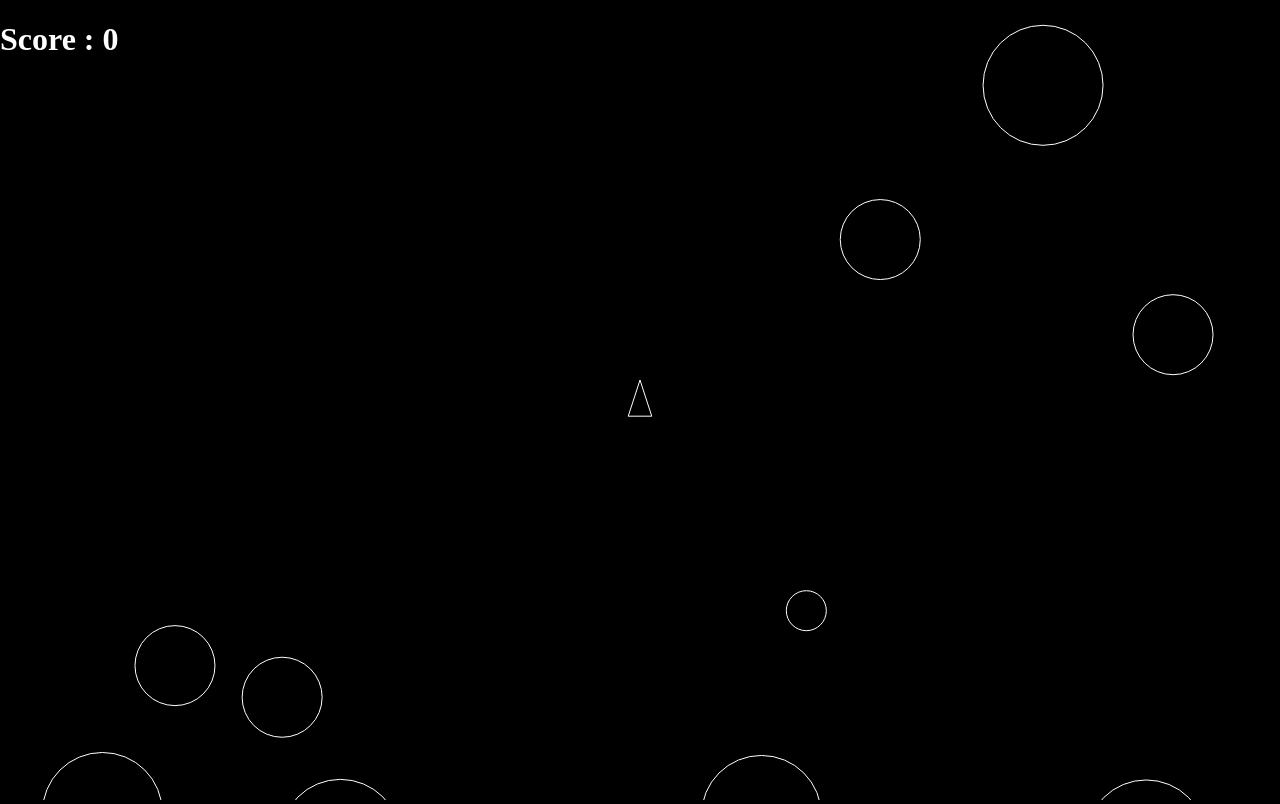
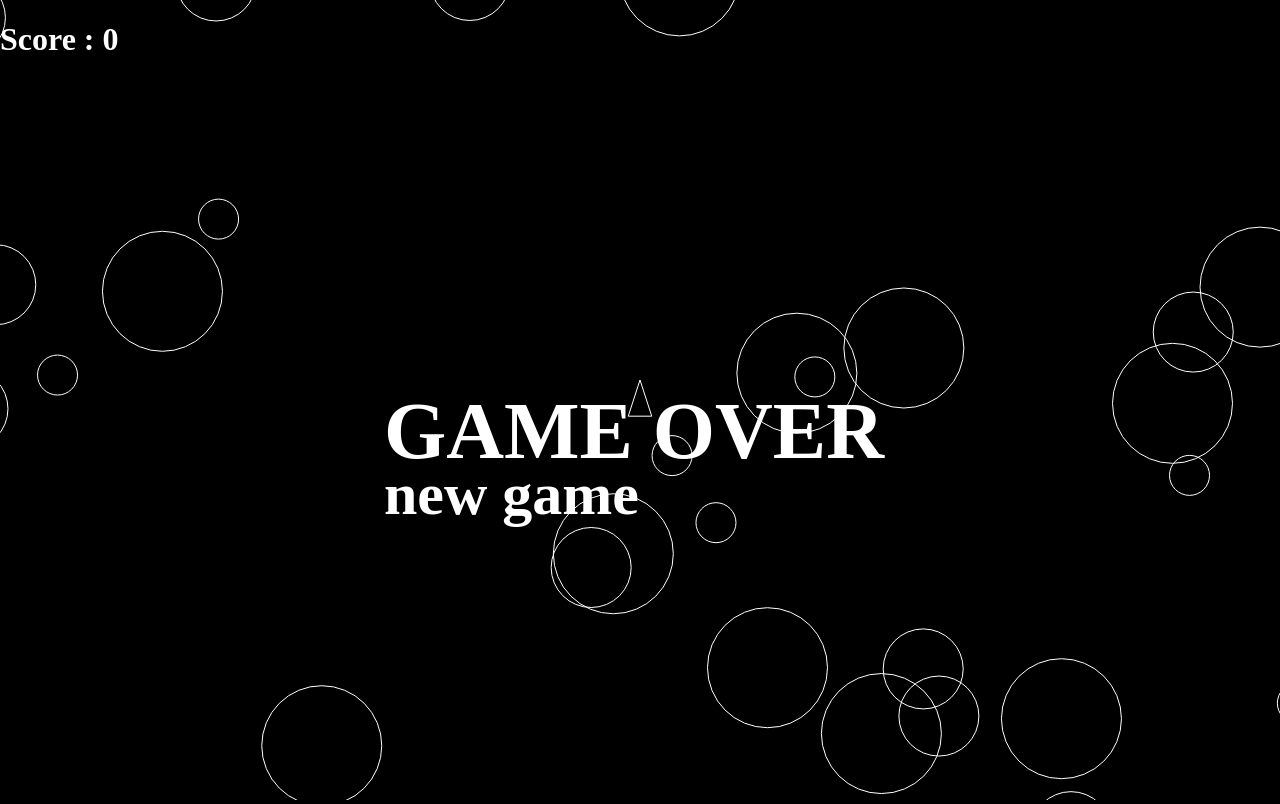
Before and after one commit to NH35/Asteroid.js, a plain HTML site: page index.html in a window 1280 px wide. Drawn offline with Linux system fonts and the light colour scheme.

Commit message:
Add files via upload

```diff
--- a/gameScript.js
+++ b/gameScript.js
@@ -3,39 +3,60 @@ canvas.width = window.innerWidth; //redefinit la tailel de la canvas
 canvas.height = window.innerHeight;
 const c = canvas.getContext("2d");
 
-const center = { x: canvas.width / 2, y: canvas.height / 2, z: 0 };
-var timeStep = 1; //si on veux accelerer la simulation
-var score = 0;
-let isScoreUpdatable = true;
+const CENTER = { x: canvas.width / 2, y: canvas.height / 2, z: 0 };
+var timeStep = 1; // if you want to speed up the simulation
+var score = 0; // modify your score with this varaible
+let isScoreUpdatable = true; // turn false when the game is over
+
+
+const MARGIN_PIXEL_OF_CANVAS = 100;
+const NUMBER_OF_EDGE_ON_A_SCREEN = 4;
+const SPACESHIP_ROTATION_ANGLE_FACTOR = 0.1;
+const DELAY_BETWEEN_FRAME_UPDATE = 0;
+const OUT_OF_BOUND_MAX = 50;
+const ASTEROID_STARTING_MARGIN = 50;
+const ASTEROID_ANGLE_OF_CHILD_AFTER_SPLIT = 3;
+const ASTEROID_DEFAULT_RADIUS = 20;
+const ASTEROID_DEFAULT_MAGNITUDE_FACTOR = 5;
+const LASER_LENGTH = 30;
+const LASER_DEFAULT_MAGNITUDE = 10;
+const PLAYER_OOB_TELEPORT_BORDER_MARGIN_WHEN_OUT = 0;
+const PLAYER_OOB_TELEPORT_BORDER_MARGIN_WHEN_IN = 0;
+const PLAYER_TRIANGLE_EDGE_ANGLE = 0.80;
+const PLAYER_DEFAULT_RADIUS = 20;
+const PLAYER_DEFAULT_DIRECTION_TIME_PI = 1.5;
+const PLAYER_DEFAULT_MAGNITUDE = 0;
+const DEFAULT_COLOR = "white";
+const NUMBER_OF_ASTEROID_AT_THE_SAME_TIME = 30;
 
 class Player {
     constructor() {
-        this.pos = center;
-        this.color = "white";
-        this.radius = 20;
+        this.pos = CENTER;
+        this.color = DEFAULT_COLOR;
+        this.radius = PLAYER_DEFAULT_RADIUS;
 
-        this.direction = 1.5 * Math.PI; //timePIzed
-        this.magnitude = 0;
+        this.direction = PLAYER_DEFAULT_DIRECTION_TIME_PI * Math.PI; //timePIzed
+        this.magnitude = PLAYER_DEFAULT_MAGNITUDE;
         this.vec = { x: 0, y: 0 };
         this.acceleration = { x: 0, y: 0 };
     }
 
     draw() {
-        this.cornerCoordonates = [];
-        //this.dimension.firstAngle = this.direction;
+        let cornerCoordonates = [];
 
-        this.cornerCoordonates[0] = { x: this.pos.x + this.radius * Math.cos(this.direction + 0.00 * Math.PI), y: this.pos.y + this.radius * Math.sin(this.direction + 0.00 * Math.PI) };
-        this.cornerCoordonates[1] = { x: this.pos.x + this.radius * Math.cos(this.direction + 0.80 * Math.PI), y: this.pos.y + this.radius * Math.sin(this.direction + 0.80 * Math.PI) };
-        this.cornerCoordonates[2] = { x: this.pos.x + this.radius * Math.cos(this.direction - 0.80 * Math.PI), y: this.pos.y + this.radius * Math.sin(this.direction - 0.80 * Math.PI) };
+        cornerCoordonates[0] = { x: this.pos.x + this.radius * Math.cos(this.direction + 0.00 * Math.PI), y: this.pos.y + this.radius * Math.sin(this.direction + 0.00 * Math.PI) };
+        cornerCoordonates[1] = { x: this.pos.x + this.radius * Math.cos(this.direction + PLAYER_TRIANGLE_EDGE_ANGLE * Math.PI), y: this.pos.y + this.radius * Math.sin(this.direction + PLAYER_TRIANGLE_EDGE_ANGLE * Math.PI) };
+        cornerCoordonates[2] = { x: this.pos.x + this.radius * Math.cos(this.direction - PLAYER_TRIANGLE_EDGE_ANGLE * Math.PI), y: this.pos.y + this.radius * Math.sin(this.direction - PLAYER_TRIANGLE_EDGE_ANGLE * Math.PI) };
 
         c.beginPath();
         c.strokeStyle  = this.color;
-        c.moveTo(this.cornerCoordonates[0].x, this.cornerCoordonates[0].y);
-        c.lineTo(this.cornerCoordonates[1].x, this.cornerCoordonates[1].y);
-        c.lineTo(this.cornerCoordonates[2].x, this.cornerCoordonates[2].y);
-        c.lineTo(this.cornerCoordonates[0].x, this.cornerCoordonates[0].y);
+        c.moveTo(cornerCoordonates[0].x, cornerCoordonates[0].y);
+        c.lineTo(cornerCoordonates[1].x, cornerCoordonates[1].y);
+        c.lineTo(cornerCoordonates[2].x, cornerCoordonates[2].y);
+        c.lineTo(cornerCoordonates[0].x, cornerCoordonates[0].y);
         c.stroke();
     }
+
 
     convertPolarToXY() {
         this.vec.x = Math.cos(this.direction) * this.magnitude;
@@ -43,115 +64,118 @@ class Player {
 
     }
     update(){
-        this.vec.x += this.acceleration.x * timeStep; //multiplication par le pas de temps désiré
-
-        //probablement parce que le triangle (conceptuel) utilisé pour calculer acos est inversé
-
+        this.vec.x += this.acceleration.x * timeStep; //multiply by the timeStep to speed up or slow the simulation.
         this.vec.y += this.acceleration.y * timeStep;
-
     }
 
-    updatePos() { //modifie la position sur le canvas
-        //this.convertPolarToXY();
-
-        this.pos.x = this.pos.x + this.vec.x; //position initial + le décalage indiqué en x et en y
+    updatePos() { //modify the position on the canvas
+        this.pos.x = this.pos.x + this.vec.x; // initial position + modidificatino in x and y
         this.pos.y = this.pos.y + this.vec.y;
     }
 
-    teleporte() {
-        if (this.pos.x > canvas.width) {
-            this.pos.x = 0;
-        } else if (this.pos.x < 0) {
-            this.pos.x = canvas.width;
+    teleporte() { // when the player hit a edge of the screen, it teleporte to the other edge.
+        if (this.pos.x > canvas.width + PLAYER_OOB_TELEPORT_BORDER_MARGIN_WHEN_OUT) { //the constant OUT indicate if the player is teleported after (+) passing the edge or before (-)
+            this.pos.x = 0 - PLAYER_OOB_TELEPORT_BORDER_MARGIN_WHEN_IN; //the constant IN indicate where the player will be teleported (outside or inside the canvas)
+        } else if (this.pos.x < 0 - PLAYER_OOB_TELEPORT_BORDER_MARGIN_WHEN_OUT) {
+            this.pos.x = canvas.width + PLAYER_OOB_TELEPORT_BORDER_MARGIN_WHEN_IN;
         }
-        if (this.pos.y > canvas.height) {
-            this.pos.y = 0;
-        } else if (this.pos.y < 0) {
-            this.pos.y = canvas.height;
+        if (this.pos.y > canvas.height + PLAYER_OOB_TELEPORT_BORDER_MARGIN_WHEN_OUT) {
+            this.pos.y = 0 - PLAYER_OOB_TELEPORT_BORDER_MARGIN_WHEN_IN;
+        } else if (this.pos.y < 0 + PLAYER_OOB_TELEPORT_BORDER_MARGIN_WHEN_OUT) {
+            this.pos.y = canvas.height + PLAYER_OOB_TELEPORT_BORDER_MARGIN_WHEN_IN;
         }
     }
-}
+}//end of Player
+
 
 class Laser {
     constructor(pos, dir){
         this.dir = dir;
         this.pos = pos;
         this.vec = {x:0,y:0};
-        this.magnitude = 10;
+        this.magnitude = LASER_DEFAULT_MAGNITUDE;
+
+        this.convertPolarToXY();
     }
-
 
     draw(){
         c.beginPath();
-        c.strokeStyle  = "white";
+        c.strokeStyle  = DEFAULT_COLOR;
         c.moveTo(this.pos.x,this.pos.y);
-        c.lineTo(this.pos.x + Math.cos(this.dir) * 30,this.pos.y+ Math.sin(this.dir) * 30);
+        c.lineTo(this.pos.x + Math.cos(this.dir) * LASER_LENGTH,this.pos.y+ Math.sin(this.dir) * LASER_LENGTH);
         c.stroke();
     }
+
     convertPolarToXY() {
         this.vec.x = Math.cos(this.dir) * this.magnitude;
         this.vec.y = Math.sin(this.dir) * this.magnitude;
-
     }
 
-    updatePos() { //modifie la position sur le canvas
-        this.pos.x = this.pos.x + this.vec.x; //position initial + le décalage indiqué en x et en y
+    updatePos() {
+        this.pos.x = this.pos.x + this.vec.x;
         this.pos.y = this.pos.y + this.vec.y;
     }
 
-    outOfBound(){
+    outOfBound(){ // check if the laser is outside the canvas and must be erased or not
         if(this.pos.x > canvas.width || this.pos.x < 0 || this.pos.y > canvas.height || this.pos.y < 0 ){
             return true;
         }
         return false;
     }
 
-}
+}//end Laser
+
+
+
 
 class Asteroid {
     constructor(size, pos, dir){
         this.size = size;
         this.pos = pos;
         this.dir = dir;
-        this.magnitude = 2/this.size;
+        this.magnitude = ASTEROID_DEFAULT_MAGNITUDE_FACTOR/this.size;
         this.vec = {x:0,y:0};
-        this.radius = 20;
+        this.radius = ASTEROID_DEFAULT_RADIUS;
+
+        this.convertPolarToXY();
     }
+
+    draw(){
+        c.beginPath();
+        c.arc(this.pos.x, this.pos.y , this.size * this.radius, 0, Math.PI * 2, false);
+        c.strokeStyle = DEFAULT_COLOR;
+        c.stroke();
+    }
+
     convertPolarToXY() {
         this.vec.x = Math.cos(this.dir) * this.magnitude;
         this.vec.y = Math.sin(this.dir) * this.magnitude;
     }
 
-    updatePos() { //modifie la position sur le canvas
-        this.pos.x = this.pos.x + this.vec.x; //position initial + le décalage indiqué en x et en y
+    updatePos() {
+        this.pos.x = this.pos.x + this.vec.x;
         this.pos.y = this.pos.y + this.vec.y;
     }
-    outOfBound(){
-        if(this.pos.x > canvas.width + 50 || this.pos.x < 0-50 || this.pos.y > canvas.height + 50 || this.pos.y < 0 - 50 ){
+
+    outOfBound(){ // check if the asteroid is outside the canvas, to be delete
+        if(this.pos.x > canvas.width + OUT_OF_BOUND_MAX || this.pos.x < -OUT_OF_BOUND_MAX || this.pos.y > canvas.height + OUT_OF_BOUND_MAX || this.pos.y <  - OUT_OF_BOUND_MAX ){
             return true;
         }
         return false;
     }
 
-    draw(){
-        c.beginPath();
-        c.arc(this.pos.x, this.pos.y , this.size * this.radius, 0, Math.PI * 2, false);
-        c.strokeStyle = "white";
-        c.stroke();
-    }
-
-    laserified(laser){
+    laserified(laser){ // check if a laser hit the asteroid.
         if (laser.pos.x < this.pos.x + this.size * this.radius && laser.pos.x > this.pos.x -  this.size * this.radius && laser.pos.y < this.pos.y + this.size * this.radius && laser.pos.y > this.pos.y -  this.size * this.radius){
             return true;
         }
         return false;
     }
 
-    splitAsteroid(){
-        return [new Asteroid(this.size-1,{...this.pos},this.dir + Math.PI / 3 ),new Asteroid(this.size-1,{...this.pos},this.dir - Math.PI / 3 )];
+    splitAsteroid(){ // return 2 new smaller asteroids.
+        return [new Asteroid(this.size-1,{...this.pos},this.dir + Math.PI / ASTEROID_ANGLE_OF_CHILD_AFTER_SPLIT ),new Asteroid(this.size-1,{...this.pos},this.dir - Math.PI / ASTEROID_ANGLE_OF_CHILD_AFTER_SPLIT )];
     }
 
-    crash(player){
+    crash(player){ // check if the player hit the asteroid
         if (player.pos.x < this.pos.x + this.size * this.radius && player.pos.x > this.pos.x -  this.size * this.radius && player.pos.y < this.pos.y + this.size * this.radius && player.pos.y > this.pos.y -  this.size * this.radius){
             return true;
         }
@@ -160,107 +184,110 @@ class Asteroid {
 }
 
 
-
+// Elements of the games displayed on the canvas
+let player = new Player();
 let lasers = [];
 let asteroids = [];
-let p1 = new Player();
 
 
 function animate() {
-    c.clearRect(0, 0, canvas.width, canvas.height); // raffraichisment de la canvas
+    c.clearRect(-MARGIN_PIXEL_OF_CANVAS, -MARGIN_PIXEL_OF_CANVAS, canvas.width + MARGIN_PIXEL_OF_CANVAS, canvas.height + MARGIN_PIXEL_OF_CANVAS); // cleaning of the canvas between each frame
 
-    p1.updatePos();
-    p1.teleporte();
-    p1.draw();
-    lasers.forEach(laser => { //on update chaque corps
+    player.updatePos();
+    player.teleporte();
+    player.draw();
+
+    lasers.forEach(laser => {
         laser.updatePos();
-        if(laser.outOfBound()){
-            //console.log("remove laser")
-            lasers.splice(lasers.findIndex(el => el === laser), 1);
+        if(laser.outOfBound()){ //check if the current laser must be remove
+            lasers.splice(lasers.findIndex(el => el === laser), 1); //remove element in array with same object properties
+        }else{
+            laser.draw();
         }
-        laser.draw();
     });
 
-    if(asteroids.length < 10){
-        let wall = Math.floor(Math.random() * (4));
+    //creation of new asteroids if needed
+    if(asteroids.length < NUMBER_OF_ASTEROID_AT_THE_SAME_TIME){
 
-        let xx = 0;
+        let xx = 0; //default values
         let yy = 0;
         let dirr = 0;
 
-        switch (wall) {
-            case 0: //gauche
-                xx = -50;
-                yddddy = Math.random() * canvas.height;
+        switch (Math.floor(Math.random() * (NUMBER_OF_EDGE_ON_A_SCREEN))) { //select between 4 possibility. One for each edge of the screen
+            case 0: //left
+            xx = -ASTEROID_STARTING_MARGIN;
+            yy = Math.random() * canvas.height;
             dirr = Math.random() * (Math.PI) - Math.PI / 2;
-
             break;
-            case 1: //haut
+            case 1: //top
             xx = Math.random() * canvas.width;
-                yy =  -50;
+            yy =  -ASTEROID_STARTING_MARGIN;
             dirr = Math.random() * (Math.PI);
             break;
-            case 2: //droite
-                xx = canvas.width + 50;
+            case 2: //right
+            xx = canvas.width + ASTEROID_STARTING_MARGIN;
             yy = Math.random() * canvas.height;
             dirr = Math.random() * (Math.PI) + Math.PI/2;
             break;
-            case 3: //bas
+            case 3: //bottom
             xx = Math.random() * canvas.width;
-                yy = canvas.height + 50;
+            yy = canvas.height + ASTEROID_STARTING_MARGIN;
             dirr = Math.random() * (Math.PI) - Math.PI;
             break;
 
             default:
+            console.log("ERROR : must be only 4 edges on the screen");
             break;
         }
 
-    let asteroid = new Asteroid(Math.floor(Math.random() * (4 - 1) + 1), {x:xx, y:yy }, dirr);
-    asteroid.convertPolarToXY();
+        let asteroid = new Asteroid(Math.floor(Math.random() * (NUMBER_OF_EDGE_ON_A_SCREEN - 1) + 1), {x:xx, y:yy }, dirr);
         asteroids.push(asteroid);
     };
 
-    continu = true;
     asteroids.forEach(asteroid => {
+        if (player){
+            if (asteroid.crash(player)){ //player hit asteroid
+                gameOver();
+            }
+        }
+
+
         lasers.forEach(laser => {
-            if(asteroid.laserified(laser)){
-                console.log("boom");
+            if(asteroid.laserified(laser)){ // laser hit asteroid
+
                 if(isScoreUpdatable){
                     score += Math.floor(10 / asteroid.size);
                 }
                 updateScore();
-                lasers.splice(lasers.findIndex(el => el === laser), 1);
-                let childs = asteroid.splitAsteroid();
+
+                lasers.splice(lasers.findIndex(el => el === laser), 1); // a laser is removed after it hit an asteroid
+
+                let childs = asteroid.splitAsteroid(); //the asteroid is split into two.
                 childs.forEach(child => {
                     if (child.size > 0){
-                        child.convertPolarToXY();
                         asteroids.push(child);
                     }
                 })
 
-                asteroids.splice(asteroids.findIndex(el => el === asteroid), 1); //supression du parent
-                continu = false;
+                asteroids.splice(asteroids.findIndex(el => el === asteroid), 1); //delete of parent asteroid
+                return; //skip iteration to the next because the current/parent asteroid no longer exist
             }
         });
-        if (continu){
-            if(p1){
-                if (asteroid.crash(p1)){
-                    gameOver();
-                }else{
+
+
         asteroid.updatePos();
         if(asteroid.outOfBound()){
             asteroids.splice(asteroids.findIndex(el => el === asteroid), 1);
-                    }
+        }else{
             asteroid.draw();
         }
-            }
-        }
+
     });
 
 
     setTimeout(function() {
         requestAnimationFrame(animate);
-    }, 0000);
+    }, DELAY_BETWEEN_FRAME_UPDATE);
 }
 animate();
 
@@ -271,26 +298,52 @@ function updateScore(){
 
 function gameOver(){
     document.getElementById("gameOver").innerText = "GAME OVER";
-    isScoreUpdatable =false;
+    document.getElementById("replay").innerText = "new game";
+    isScoreUpdatable = false;
 }
+document.getElementById("replay").addEventListener("click", () => {
+    location.reload();
+})
 
 
-//controls
+//controls with keyboard
 window.addEventListener('keydown', (event) => {
     const keyName = event.key;
     if (keyName === 'z') {
-        p1.acceleration = {x: Math.cos(p1.direction) ,y:Math.sin(p1.direction)}
-        p1.update();
+        player.acceleration = {x: Math.cos(player.direction) ,y:Math.sin(player.direction)}
+        player.update();
     }
     if (keyName === 's') {
-        let laser = new Laser({...p1.pos},p1.direction);
-        laser.convertPolarToXY();
+        let laser = new Laser({...player.pos},player.direction);
         lasers.push(laser);
     }
     if (keyName === 'd') {
-        p1.direction += 0.1 * Math.PI;
+        player.direction += SPACESHIP_ROTATION_ANGLE_FACTOR * Math.PI;
     }
     if (keyName === 'q') {
-        p1.direction -= 0.1 *Math.PI;
+        player.direction -= SPACESHIP_ROTATION_ANGLE_FACTOR *Math.PI;
     }
 });
+
+// controls with mouse
+window.onwheel = (event) => {
+    if (event.deltaY > 0){
+        player.direction += SPACESHIP_ROTATION_ANGLE_FACTOR * 2*Math.PI;
+    }else{
+        player.direction -= SPACESHIP_ROTATION_ANGLE_FACTOR *2* Math.PI;
+    }
+}
+
+window.addEventListener('contextmenu', function(event) {
+    event.preventDefault();
+    let laser = new Laser({...player.pos},player.direction);
+        lasers.push(laser);
+    return false;
+}, false);
+
+window.addEventListener('click', function(event) {
+    event.preventDefault();
+    player.acceleration = {x: Math.cos(player.direction) ,y:Math.sin(player.direction)}
+    player.update();
+    return false;
+}, false);
--- a/gameStyle.css
+++ b/gameStyle.css
@@ -21,3 +21,11 @@ h1 {
     top : 40%;
     left: 30%;
 }
+
+#replay {
+    color: white;
+    position: absolute;
+    font-size: 60px;
+    top : 50%;
+    left: 30%;
+}
--- a/index.html
+++ b/index.html
@@ -13,6 +13,7 @@
 <body>
     <h1>Score : <span id="score">0</span></h1>
     <h2 id="gameOver"></h2>
+    <h3 id="replay"></h3>
     <canvas></canvas>
 
     <style type="text/css"></style>
```
Lines whose indentation alone changed are shown as unchanged.
